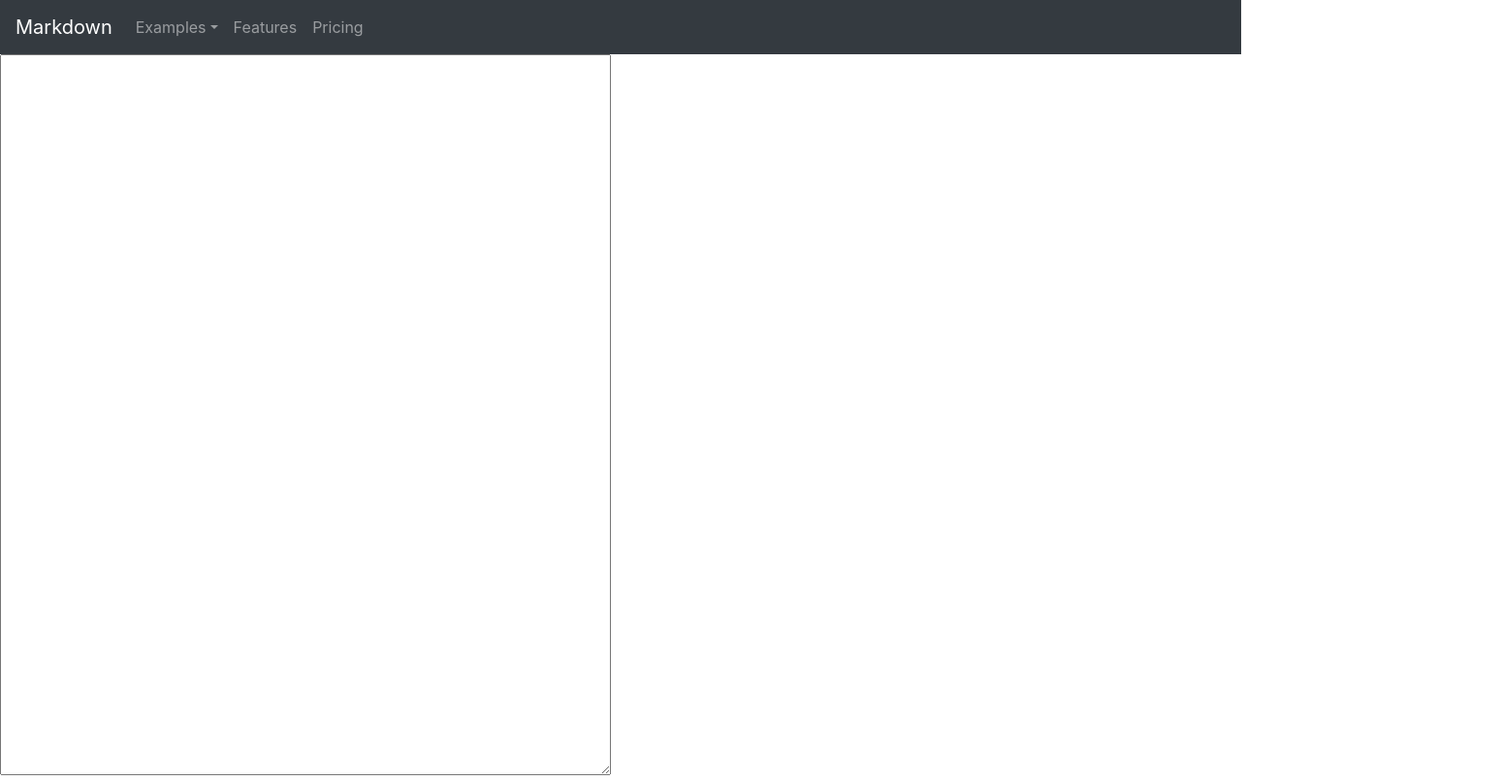
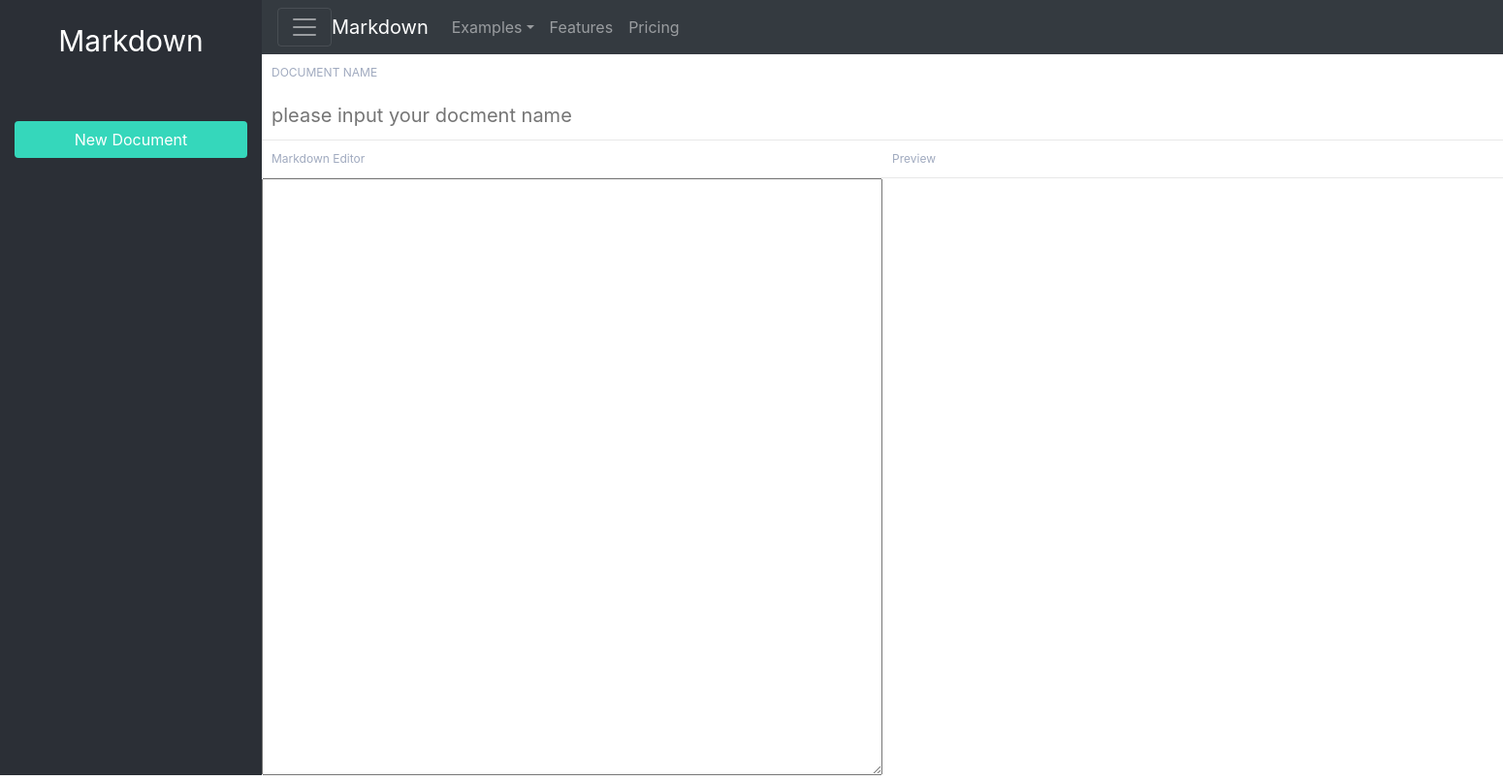
Before and after one commit to Seven-Y-Q/markdown, a React app: page / in a window 1280 px wide. Shown: the whole page at 97% size, 1550 px wide, since content can reach past the window. Built offline with nearby package versions, Linux system fonts and the light colour scheme.

Commit message:
add Sidebar

```diff
--- a/index.html
+++ b/index.html
@@ -4,7 +4,7 @@
         <title>React starter app</title>
     </head>
     <body>
-        <div id="app"></div>
+        <div id="app" class="open-sidebar"></div>
         <script src="src/index.js"></script>
     </body>
 </html>
--- a/src/action/index.js
+++ b/src/action/index.js
@@ -9,3 +9,8 @@ export const setMarkdown = payload => ({
   type: types.SET_MARKDOWN,
   payload
 })
+
+export const toggleSidebar = payload => ({
+  type: types.TOGGLE_SIDEBAR,
+  payload
+})
--- /dev/null
+++ b/src/components/Header/index.css
@@ -0,0 +1,4 @@
+nav.navbar-expand-lg .navbar-toggler {
+    display: inline-block;
+    outline: none;
+}
--- a/src/components/Header/index.js
+++ b/src/components/Header/index.js
@@ -1,11 +1,18 @@
 import React, { Component, Fragment } from "react";
 import { connect } from 'react-redux';
 import Dropdown from '../Dropdown';
-import { showExample } from '../../action';
+import { showExample, toggleSidebar } from '../../action';
+import './index.css';
 
 class Header extends Component {
   constructor(props) {
     super(props);
+  }
+
+  componentWillReceiveProps(nextProps) {
+    if (nextProps.isSidebarOpen !== this.props.isSidebarOpen) {
+      document.querySelector('#app').classList.toggle('open-sidebar');
+    }
   }
 
   onSelect = (item) => {
@@ -16,10 +23,17 @@ class Header extends Component {
     window.print();
   }
 
+  onToggle = () => {
+    this.props.toggleSidebar();
+  }
+
   render() {
     console.log();
     return (
       <nav className="navbar navbar-dark bg-dark navbar-expand-lg justify-content-between">
+        <button className="navbar-toggler" type="button" onClick={this.onToggle}>
+          <span className="navbar-toggler-icon"></span>
+        </button>
         <a className="navbar-brand" href="#">Markdown</a>
         <div className="collapse navbar-collapse" id="navbarNav">
           <ul className="navbar-nav">
@@ -46,8 +60,10 @@ class Header extends Component {
 
 export default connect(
   (state) => ({
-    current: state.current
+    current: state.current,
+    isSidebarOpen: state.isSidebarOpen
   }), {
-    showExample
+    showExample,
+    toggleSidebar
   }
 )(Header);
--- a/src/components/Markdown/Markdown.css
+++ b/src/components/Markdown/index.css
@@ -1,6 +1,10 @@
 .container-fluid  {
+  padding: 0;
+}
+
+.container-fluid .main {
   display: flex;
-  padding: 0;
+  height: calc(100% - 89px);
 }
 
 .editor,
@@ -9,7 +13,6 @@
 }
 
 .preview {
-  padding: 10px;
   box-sizing: border-box;
   height: 100%;
   overflow-y: scroll;
@@ -27,8 +30,38 @@
   height: calc(100% - 56px);
 }
 
+.doc-name {
+  background-color: #fff;
+}
+
+.container-fluid .title {
+  color: #a0aabf;
+  font-size: 12px;
+  padding: 10px;
+  background-color: #fff;
+}
+
+.main .title {
+  padding: 0;
+  border-bottom: 1px solid #e8e8e8;
+}
+
+.main .title span {
+  padding: 10px;
+  display: inline-block;
+}
+
+.doc-name input {
+  width: 100%;
+  padding: 10px;
+  font-size: 20px;
+  outline: none;
+  border: none;
+  border-bottom: 1px solid #e8e8e8;
+}
+
 textarea {
-  height: 100%;
+  height: calc(100% - 39px);
 }
 
 img {
--- a/src/components/Markdown/index.js
+++ b/src/components/Markdown/index.js
@@ -6,7 +6,7 @@ import _ from 'lodash';
 import 'highlight.js/styles/github.css';
 
 import { setMarkdown } from '../../action'
-import './Markdown.css';
+import './index.css';
 
 let md = MarkdownIt({
   highlight: function (str, lang) {
@@ -60,11 +60,19 @@ class Markdown extends Component {
     return (
       <Fragment>
         <div className="container-fluid">
-          <div className="editor">
-            <textarea value={this.state.value} onChange={this.onChange} />
+          <div className="doc-name">
+            <div className="title">DOCUMENT NAME</div>
+            <input placeholder="please input your docment name" />
           </div>
-          <div className="preview">
-            <div dangerouslySetInnerHTML={this.state.html}/>
+          <div className="main">
+            <div className="editor">
+              <div className="title"><span>Markdown Editor</span></div>
+              <textarea value={this.state.value} onChange={this.onChange} />
+            </div>
+            <div className="preview">
+              <div className="title"><span>Preview</span></div>
+              <div dangerouslySetInnerHTML={this.state.html}/>
+            </div>
           </div>
         </div>
       </Fragment>);
--- /dev/null
+++ b/src/components/Sidebar/index.css
@@ -0,0 +1,26 @@
+.sidebar {
+  width: 270px;
+  background-color: #2b2f36;
+  height: 100%;
+  position: absolute;
+  color: #fff;
+}
+
+.sidebar-title {
+  padding: 20px;
+  font-size: 30px;
+  text-align: center;
+  margin-bottom: 40px;
+}
+
+.sidebar button {
+  width: 240px;
+  margin: 0 auto;
+  display: block;
+  color: #fff;
+  background-color: #35d7bb;
+}
+
+.sidebar button:hover {
+  color: #fff;
+}
--- /dev/null
+++ b/src/components/Sidebar/index.js
@@ -0,0 +1,15 @@
+import React, { Component, Fragment } from "react";
+import './index.css';
+
+class Sidebar extends Component {
+  render() {
+    return (
+      <div className="sidebar">
+        <div className="sidebar-title">Markdown</div>
+        <button type="button" className="btn">New Document</button>
+      </div>
+    );
+  }
+}
+
+export default Sidebar;
--- a/src/index.js
+++ b/src/index.js
@@ -4,6 +4,7 @@ import { Provider } from 'react-redux';
 import { createStore } from 'redux';
 import 'bootstrap/dist/css/bootstrap.css';
 
+import Sidebar from './components/Sidebar';
 import Markdown from './components/Markdown';
 import Header from './components/Header';
 import store from './store';
@@ -15,6 +16,7 @@ class App extends React.Component {
     return (
       <Provider store={store}>
         <Fragment>
+          <Sidebar />
           <Header />
           <Markdown />
         </Fragment>
--- a/src/reducer/index.js
+++ b/src/reducer/index.js
@@ -21,6 +21,12 @@ let reducer = (state = initState, action) => {
         current: action.payload
       };
       break;
+    case types.TOGGLE_SIDEBAR:
+      return {
+        ...state,
+        isSidebarOpen: !state.isSidebarOpen
+      };
+      break;
     default:
       return state;
   }
--- a/src/store/initState.js
+++ b/src/store/initState.js
@@ -3,6 +3,7 @@ import fs from 'fs';
 const bootstrapMD = fs.readFileSync(__dirname + '/bootstrap.md', 'utf8');
 export default {
   current: '',
+  isSidebarOpen: false,
   examples: {
     Bootstrap: bootstrapMD,
     React: ''
--- a/src/style.css
+++ b/src/style.css
@@ -15,3 +15,15 @@ body,
 #app {
   height: 100%;
 }
+
+#app nav,
+#app .container-fluid {
+  position: relative;
+  left: 0;
+  transition: all .25s ease-in-out;
+}
+
+#app.open-sidebar nav,
+#app.open-sidebar .container-fluid {
+  left: 270px;
+}
--- a/src/type/index.js
+++ b/src/type/index.js
@@ -2,10 +2,12 @@ const SHOW_EXAMPLE_BOOTSTRAP = 'SHOW_EXAMPLE_BOOTSTRAP';
 const SHOW_EXAMPLE_REACT = 'SHOW_EXAMPLE_REACT';
 const SHOW_EXAMPLE = 'SHOW_EXAMPLE';
 const SET_MARKDOWN = 'SET_MARKDOWN';
+const TOGGLE_SIDEBAR = 'TOGGLE_SIDEBAR';
 
 export default {
   SHOW_EXAMPLE_BOOTSTRAP,
   SHOW_EXAMPLE_REACT,
   SHOW_EXAMPLE,
-  SET_MARKDOWN
+  SET_MARKDOWN,
+  TOGGLE_SIDEBAR
 }
```
